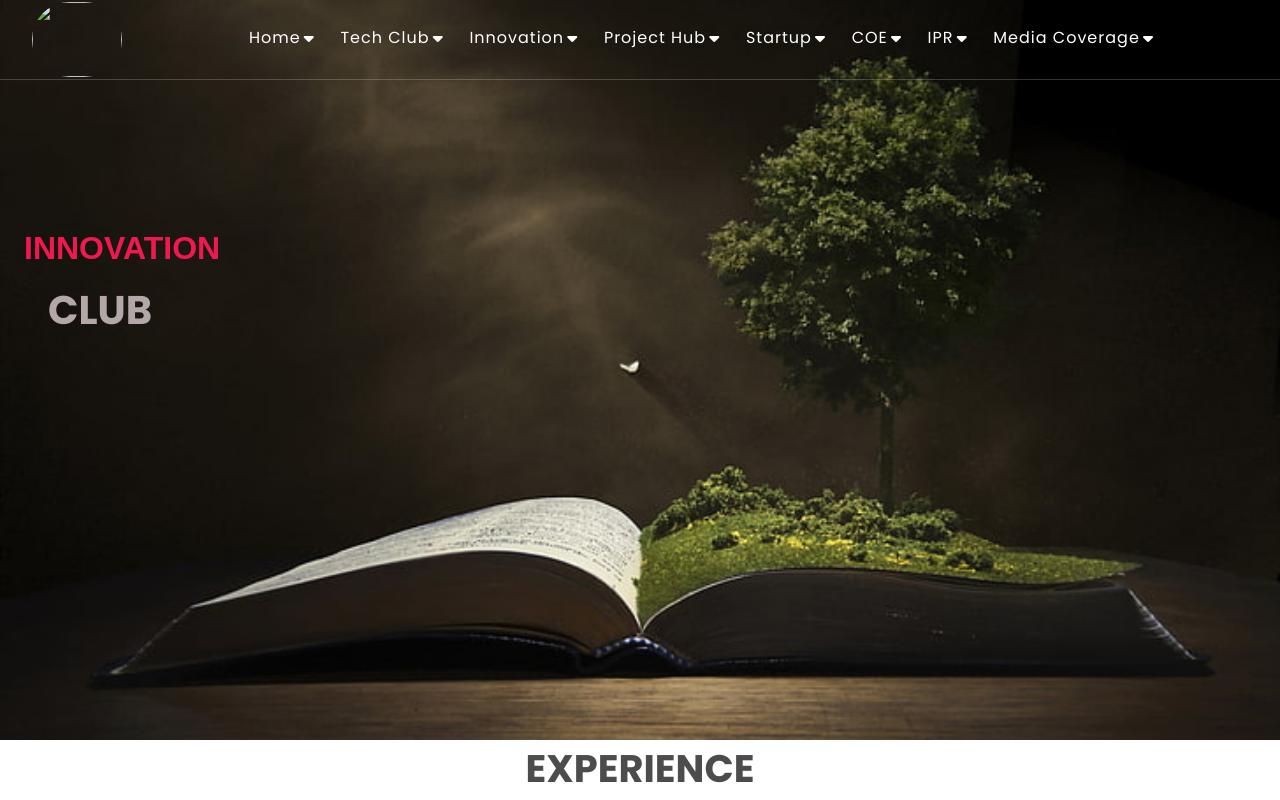
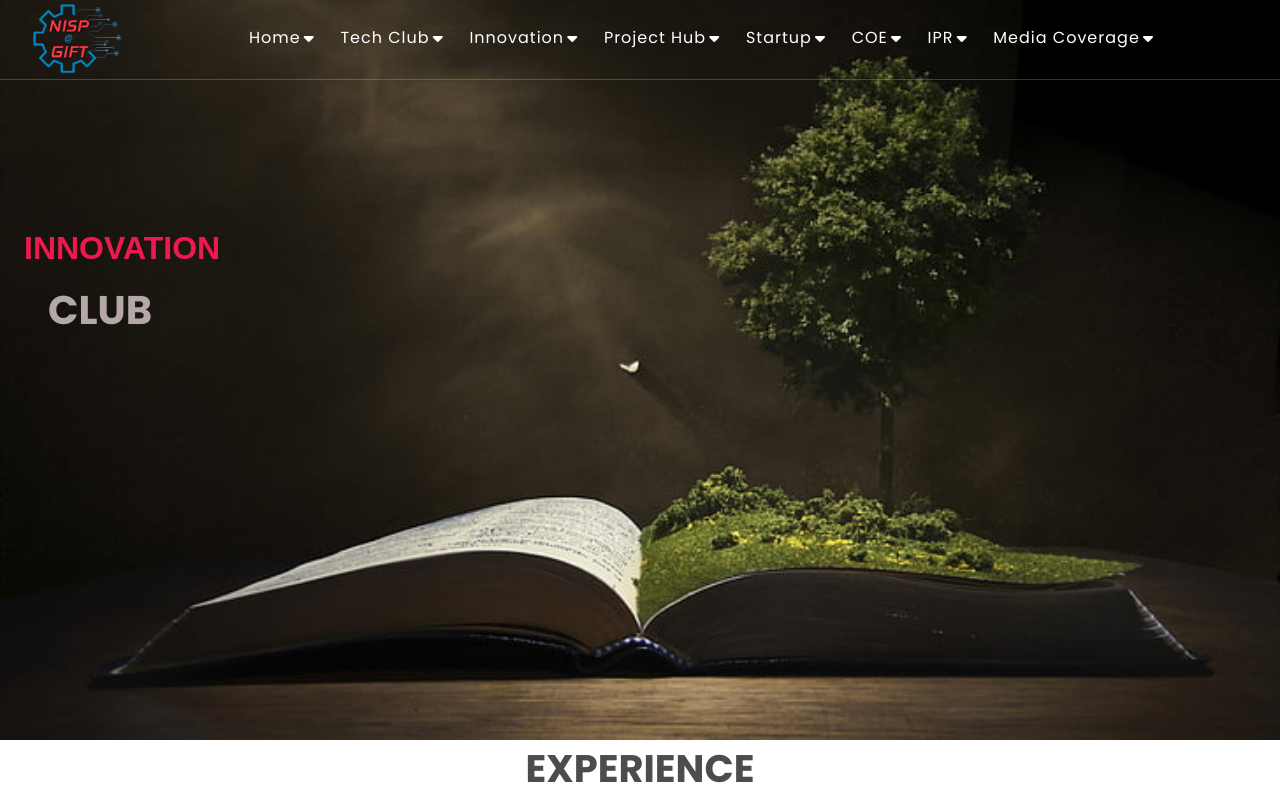
Before and after one commit to Bil111bushra/Website1, a plain HTML site: page index.html in a window 1280 px wide. Shown: the top 800 px of the page. Drawn offline with Linux system fonts and the light colour scheme; files whose address does not match are found by name.

Commit message:
Update index.html

```diff
--- a/index.html
+++ b/index.html
@@ -5,7 +5,7 @@
     <meta charset="UTF-8">
     <meta name="viewport" content="width=device-width, initial-scale=1.0">
     <meta http-equiv="X-UA-Compatible" content="ie=edge">
-    <link href="../logo.png" rel="icon">
+    <link href="img/logo.png" rel="icon">
     <script src="https://kit.fontawesome.com/64d58efce2.js" crossorigin="anonymous"></script>
     <script src="https://kit.fontawesome.com/64d58efce2.js" crossorigin="anonymous"></script>
     <link rel="stylesheet" type="text/css"href="css/innovation.css">
@@ -20,7 +20,7 @@
 
             <div class="logo-container">
                 <a href="#">
-                    <img src="../logo.png" alt="">
+                    <img src="img/logo.png" alt="">
                 </a>
                 <!--<h3 class="logo">NISP<span>@GIFT</span></h3>-->
             </div>
```
